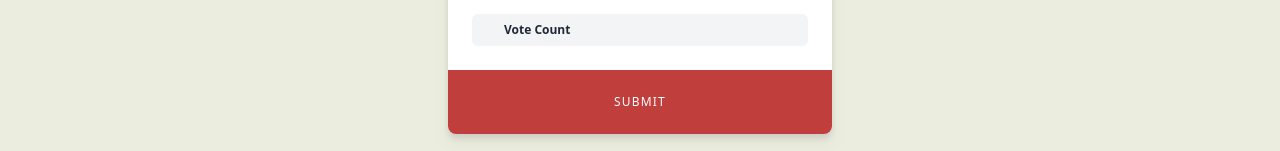
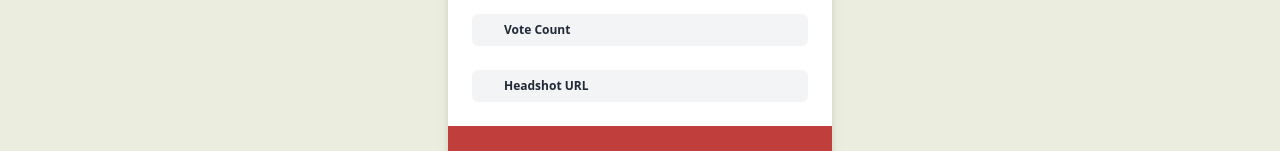
Before and after one commit to rachel-l-sanchez/votingApp, a React (Create React App) app in the folder ballotbox/: page /admin in a window 1280 px wide. Shown: the part 536-687 px from the top of the page. Built offline with nearby package versions, Linux system fonts and the light colour scheme; no server answers.

Commit message:
Add image URL to candidate model

```diff
--- a/ballotbox/src/components/AdminDashboard.js
+++ b/ballotbox/src/components/AdminDashboard.js
@@ -12,12 +12,14 @@ const AdminDashboard = () => {
 	const [stance, setStance] = useState("");
 	const [experience, setExperience] = useState("");
 	const [voteCount, setVoteCount] = useState("");
+	const [headshot, setHeadshot] = useState("");
 	const navigate = useNavigate();
 
 	const [candidateList, setCandidateList] = useState([]);
 
 	const submitHandler = (e) => {
 		e.preventDefault(); //prevents default action of page refresh and state clear, once button is clicked
+		console.log(name, "and", headshot)
 
 		axios
 			.post("http://localhost:8000/api/candidate", {
@@ -28,6 +30,7 @@ const AdminDashboard = () => {
 				stance,
 				experience,
 				voteCount,
+				headshot: headshot
 			})
 			.then((res) => {
 				console.log(res);
@@ -202,6 +205,19 @@ const AdminDashboard = () => {
 							) : null}
 						</div>
 						{/* VOTE END  */}
+						{/* HEADSHOT START  */}
+						<div className="mt-4 relative">
+							<div className="absolute top-0 left-0 w-8 h-8 flex justify-center items-center">
+								<i className="text-sm text-gray-400 fa-regular fa-location-dot"></i>
+							</div>
+							<input
+								className="w-full bg-gray-100 text-xs font-bold border-none py-2 pl-8 pr-4 rounded placeholder:text-gray-800"
+								placeholder="Headshot URL"
+								type="input"
+								onChange={(e) => setHeadshot(e.target.value)}
+							/>
+						</div>
+						{/* HEADSHOT END  */}
 					</div>
 					<div>
 						<button className="bg-[#c03e3c] uppercase py-4 w-full text-white text-xs tracking-widest">
--- a/ballotbox/src/components/EditCandidate.js
+++ b/ballotbox/src/components/EditCandidate.js
@@ -13,6 +13,7 @@ const EditCandidate = (props) => {
 	const [experience, setExperience] = useState("");
 	const [voteCount, setVoteCount] = useState("");
 	const [candidate, setCandidate] = useState({});
+	const [ headshot, setHeadshot ] = useState("Headshot URL");
 
 	const { id } = useParams();
 
@@ -34,6 +35,8 @@ const EditCandidate = (props) => {
 				setExperience(res.data.candidate.experience);
 				setVoteCount(res.data.candidate.voteCount);
 				setCandidate(res.data.candidate);
+				setHeadshot(res.data.headshot);
+
 			})
 			.catch((err) => {
 				console.log(err);
@@ -225,6 +228,19 @@ const EditCandidate = (props) => {
 							) : null} */}
 						</div>
 						{/* VOTE END  */}
+						{/* HEADSHOT START  */}
+						<div className="mt-4 relative">
+							<div className="absolute top-0 left-0 w-8 h-8 flex justify-center items-center">
+								<i className="text-sm text-gray-400 fa-regular fa-location-dot"></i>
+							</div>
+							<input
+								className="w-full bg-gray-100 text-xs font-bold border-none py-2 pl-8 pr-4 rounded placeholder:text-gray-800"
+								placeholder="Headshot URL" value={headshot}
+								type="input"
+								onChange={(e) => setHeadshot(e.target.value)}
+							/>
+						</div>
+						{/* HEADSHOT END  */}
 					</div>
 					<div>
 						<button className="bg-[#c03e3c] uppercase py-4 w-full text-white text-xs tracking-widest">
--- a/ballotbox/src/components/ViewCandidate.js
+++ b/ballotbox/src/components/ViewCandidate.js
@@ -21,8 +21,8 @@ const ViewCandidate = (props) => {
 
 	const imgStyle={
 		height: "10em",
-		width: "10em",
-		backgroundColor: "grey"
+		width: "10em"
+		// backgroundColor: "grey"
 	}
 
 	useEffect(() => {
@@ -37,7 +37,7 @@ const ViewCandidate = (props) => {
 			<div className="transparentDiv p-20 rounded" style={secondDivBg}>
 				<div className="title-info flex flex-row p-4 pt-0 items-center">
 					{/* <img src="" alt="" /> */}
-					<div style={imgStyle} className="me-5"></div>
+					{ item.headshot ? <img src={item.headshot} style={imgStyle} className="me-5" alt="candidate headshot" /> : <div style={imgStyle} className="me-5"></div>}
 					<p className="text-6xl">{item.name}</p>
 				</div>
 				<div className="demo-info flex flex-col p-4 text-3xl">
--- a/ballotbox/src/components/VoterDashboard.js
+++ b/ballotbox/src/components/VoterDashboard.js
@@ -54,7 +54,9 @@ const VoterDashboard = ({submitted, setSubmitted}) => {
         {
           candidateList.map(candidate => (
             <div className="m-3 p-10 flex flex-col items-center w-48 transparentDiv rounded max-h-72">
-              <div className="mb-2" style={imgStyle}></div>
+            {
+              candidate.headshot ? <img src={candidate.headshot} style={imgStyle} className="me-5" alt="candidate headshot" /> : <div className="mb-2" style={imgStyle}></div>
+            }
               <p className="text-xl text-center overflow-hidden truncate w-40">{candidate.name}</p>
               <p className="text-center overflow-hidden truncate w-40">{candidate.voteCount} Votes</p>
               <div className="flex flex-row mt-1">
```
Also changed, not shown: 2 other files (tests, documents, lock files or other folders).
